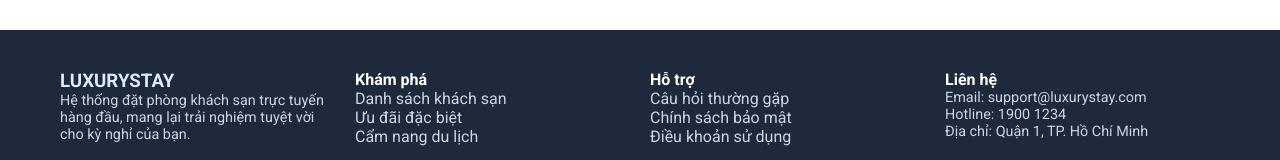
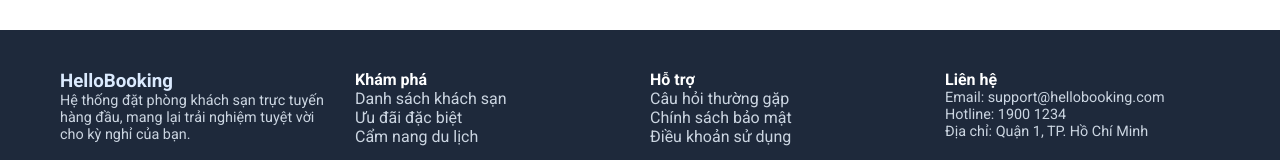
Before and after one commit to NguyenBuiNhatAnh/frontend_hotel_booking, a React (Vite) app: page / in a window 1280 px wide. Shown: the part 2097-2257 px from the top of the page. Built offline with nearby package versions, Linux system fonts and the light colour scheme.

Commit message:
Update Footer.jsx

```diff
--- a/src/components/common/Footer.jsx
+++ b/src/components/common/Footer.jsx
@@ -8,7 +8,7 @@ const Footer = () => {
 
         {/* Cột 1: Thông tin chung */}
         <div>
-          <h3 style={{ color: 'var(--primary-light)' }}>LUXURYSTAY</h3>
+          <h3 style={{ color: 'var(--primary-light)' }}>HelloBooking</h3>
           <p style={{ fontSize: '0.9rem', color: '#cbd5e1' }}>
             Hệ thống đặt phòng khách sạn trực tuyến hàng đầu, mang lại trải nghiệm tuyệt vời cho kỳ nghỉ của bạn.
           </p>
@@ -38,7 +38,7 @@ const Footer = () => {
         <div>
           <h4>Liên hệ</h4>
           <p style={{ fontSize: '0.9rem', color: '#cbd5e1' }}>
-            Email: support@luxurystay.com<br/>
+            Email: support@hellobooking.com<br/>
             Hotline: 1900 1234<br/>
             Địa chỉ: Quận 1, TP. Hồ Chí Minh
           </p>
```
